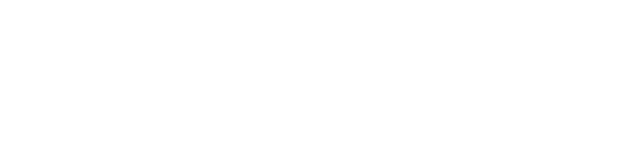
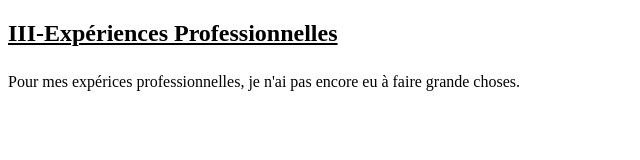
Before and after one commit to Madia13/git-mon-cv, a plain HTML site: page index.html in a window 1280 px wide. Shown: the whole page, without its empty margins (0-640 px from the left). Drawn offline with Linux system fonts and the light colour scheme.

Commit message:
mise en place de la section experiences

```diff
--- a/index.html
+++ b/index.html
@@ -6,6 +6,9 @@
     <title>CV</title>
 </head>
 <body>
-
+    <h2><u>III-Expériences Professionnelles</u></h2>
+    <p style="line-height: 30px;">
+        Pour mes expérices professionnelles, je n'ai pas encore eu à faire grande choses.
+    </p>
 </body>
 </html>
```
